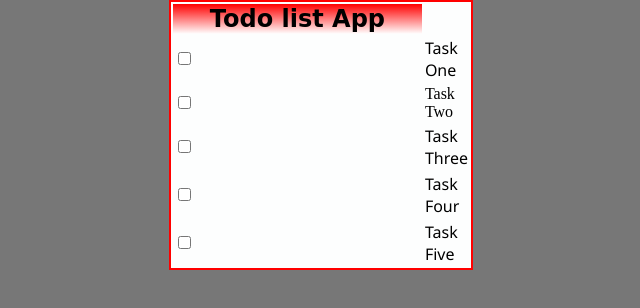
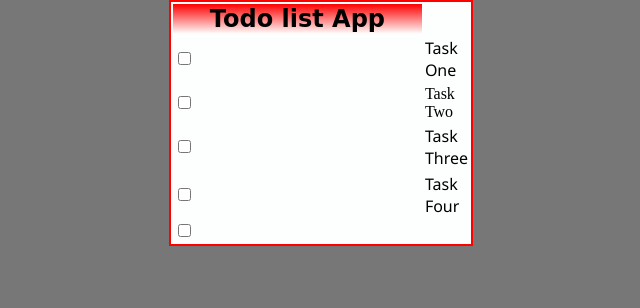
Before and after one commit to anshu-aditya/todo-list, a plain HTML site: page index.html in a window 1280 px wide. Shown: the whole page, without its empty margins (319-959 px from the left). Drawn offline with Linux system fonts and the light colour scheme; a web font is replaced by a local one.

Commit message:
commit on index file

```diff
--- a/index.html
+++ b/index.html
@@ -28,7 +28,7 @@
             </tr>
             <tr>
                 <td><input type="checkbox"></td>
-                <td class="task">Task Five</td>
+
             </tr>
         </table>
     </div>
```
